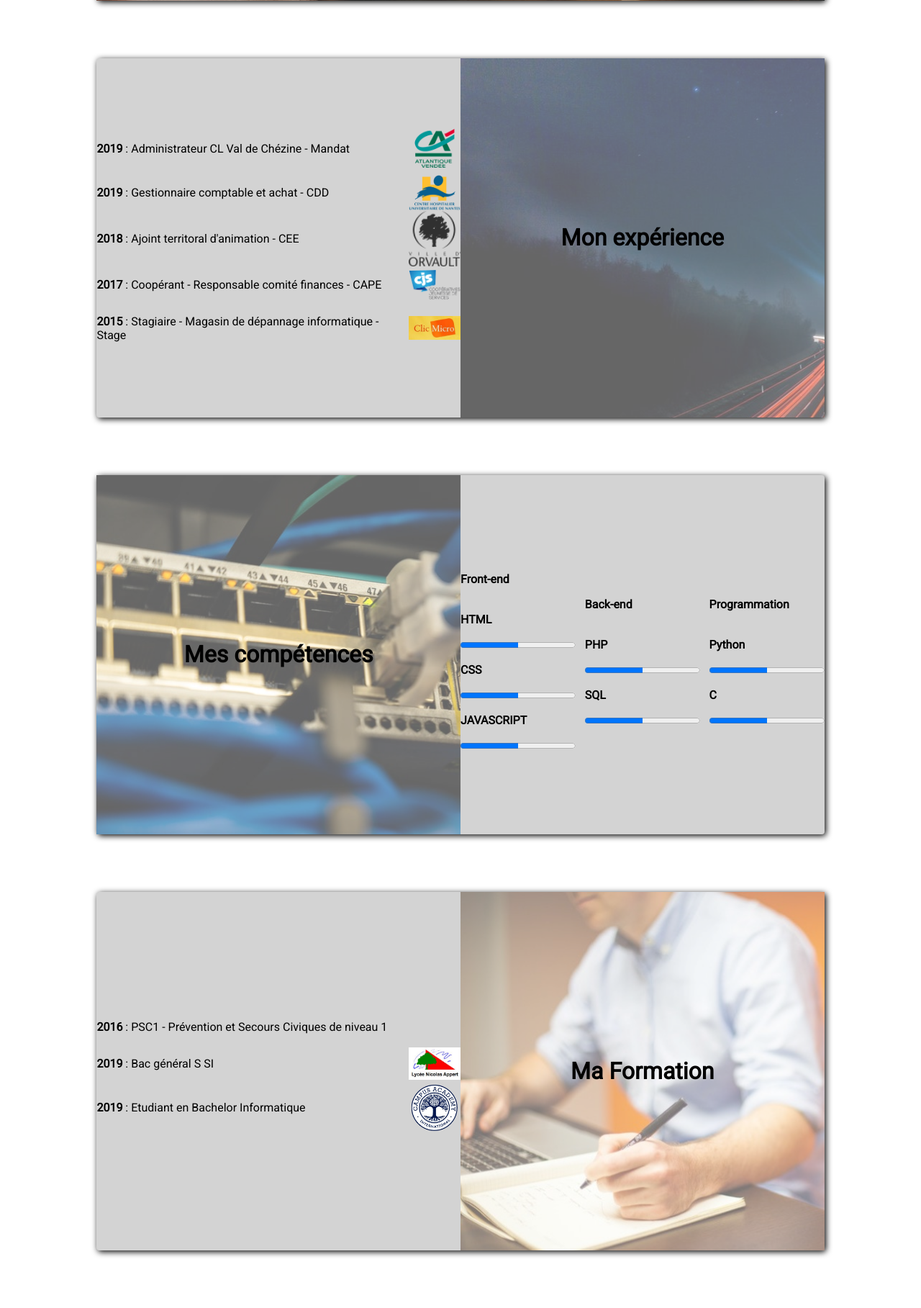
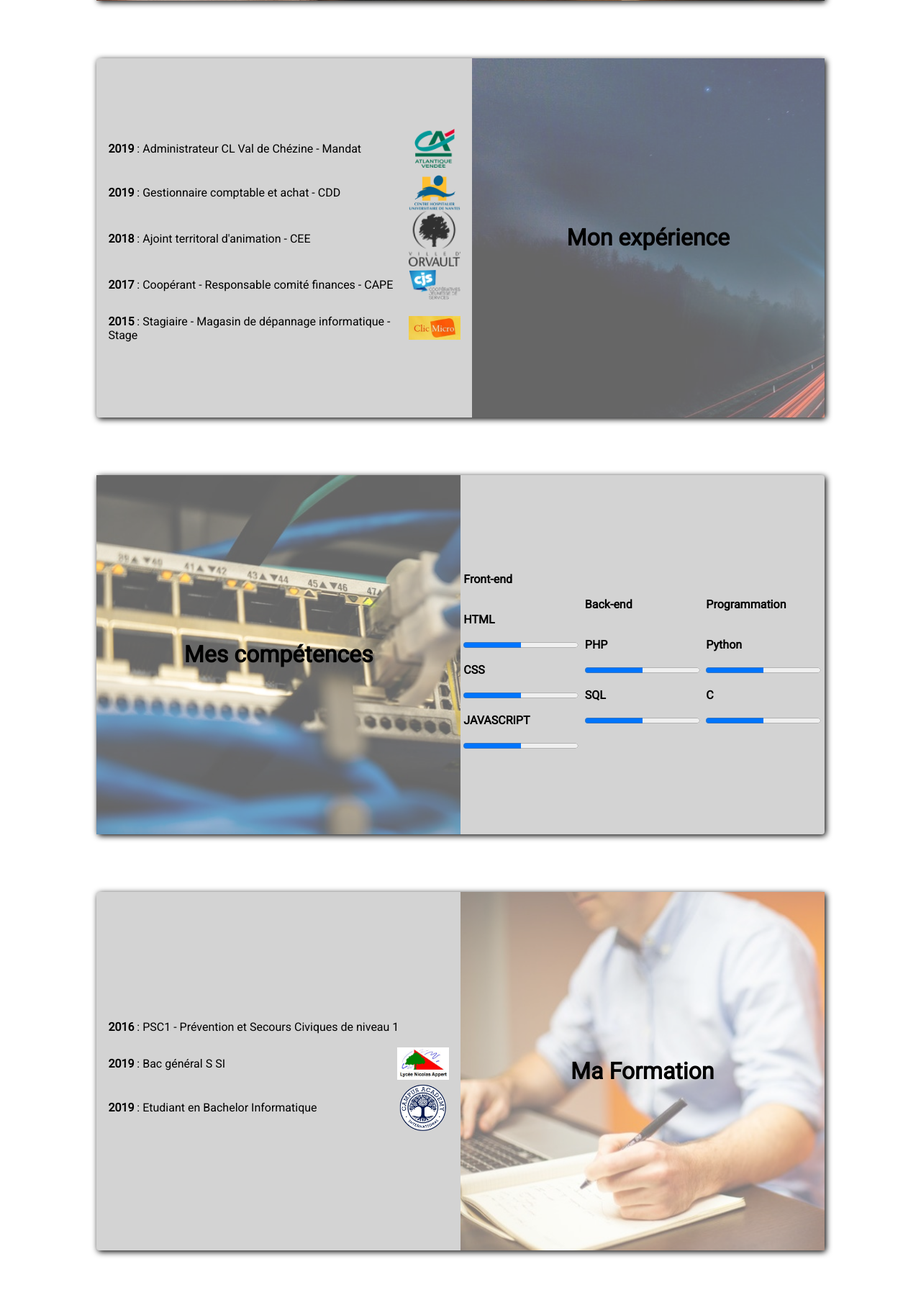
Before and after one commit to tdeniaud/portfolio_Theo_DENIAUD, a PHP site: page / in a window 1280 px wide. Shown: the part 487-2304 px from the top of the page at 72% size. Run offline with PHP 8.4, Linux system fonts and the light colour scheme.

Commit message:
ajout de marge

```diff
--- a/index.html
+++ b/index.html
@@ -64,7 +64,7 @@
 
                 <div class="flex-row">
 
-                    <article>
+                    <article class="margin">
 
                         <div class="flex-row">
 
@@ -155,7 +155,7 @@
 
                     </article>
 
-                    <article class="flex-row">
+                    <article id="flex-row-around">
 
                         <div class="flex-column">
 
@@ -246,7 +246,7 @@
             <div class="box">
                 <div class="flex-row">
                     <article class="flex-column">
-
+                        <div class="margin">
                             <p><strong>2016</strong> : PSC1 - Prévention et Secours Civiques de niveau 1</p>
 
                             <div class="flex-row">
@@ -263,6 +263,10 @@
                                 <img class="logo-xp" src="text/images/logo.png" alt="logo du Crédit Agricole"/>
 
                             </div>
+
+
+                        </div>
+
 
 
 
--- a/text/style.css
+++ b/text/style.css
@@ -63,6 +63,14 @@
   display: flex;
   flex-direction: row;
   justify-content: space-between;
+  align-items: center;
+
+}
+#flex-row-around {
+
+  display: flex;
+  flex-direction: row;
+  justify-content: space-around;
   align-items: center;
 
 }
@@ -152,3 +160,8 @@
   background-repeat: no-repeat;
   height: 100%;
 }
+
+.margin {
+
+  margin: 1rem;
+}
```
Lines whose indentation alone changed are shown as unchanged.
